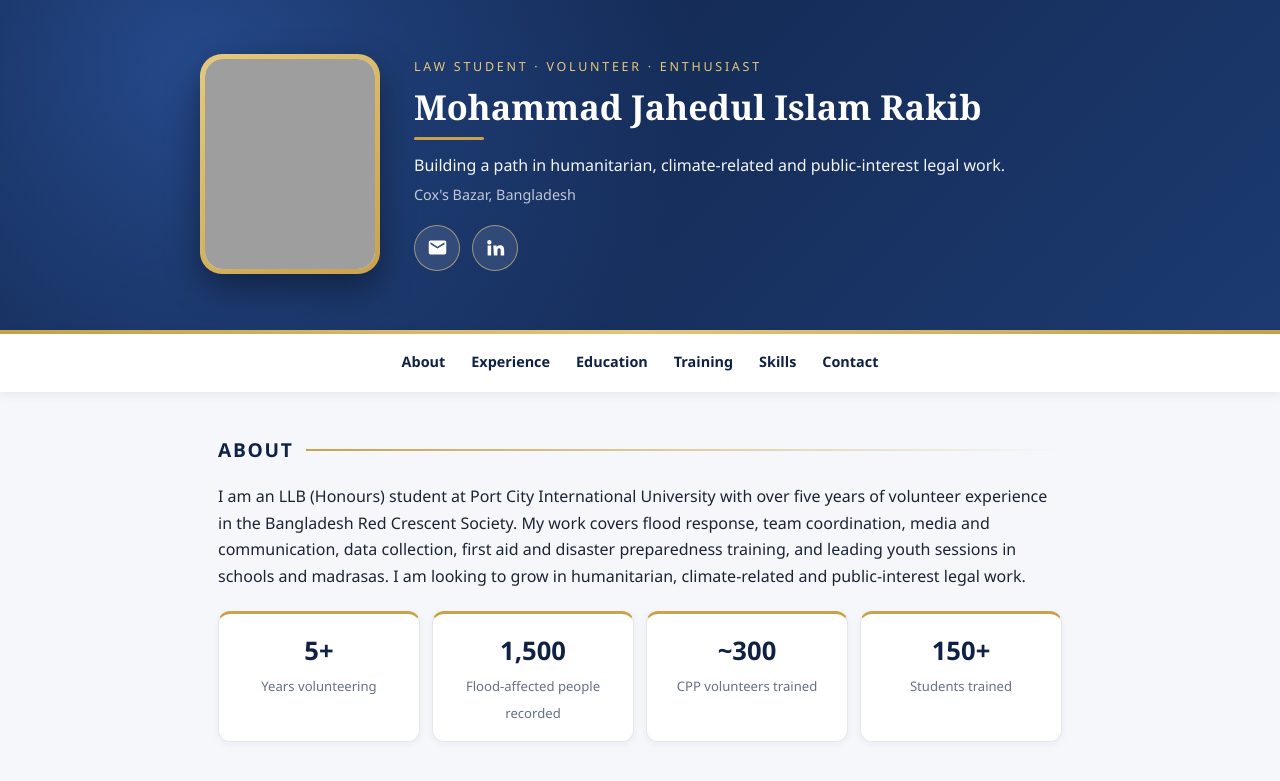
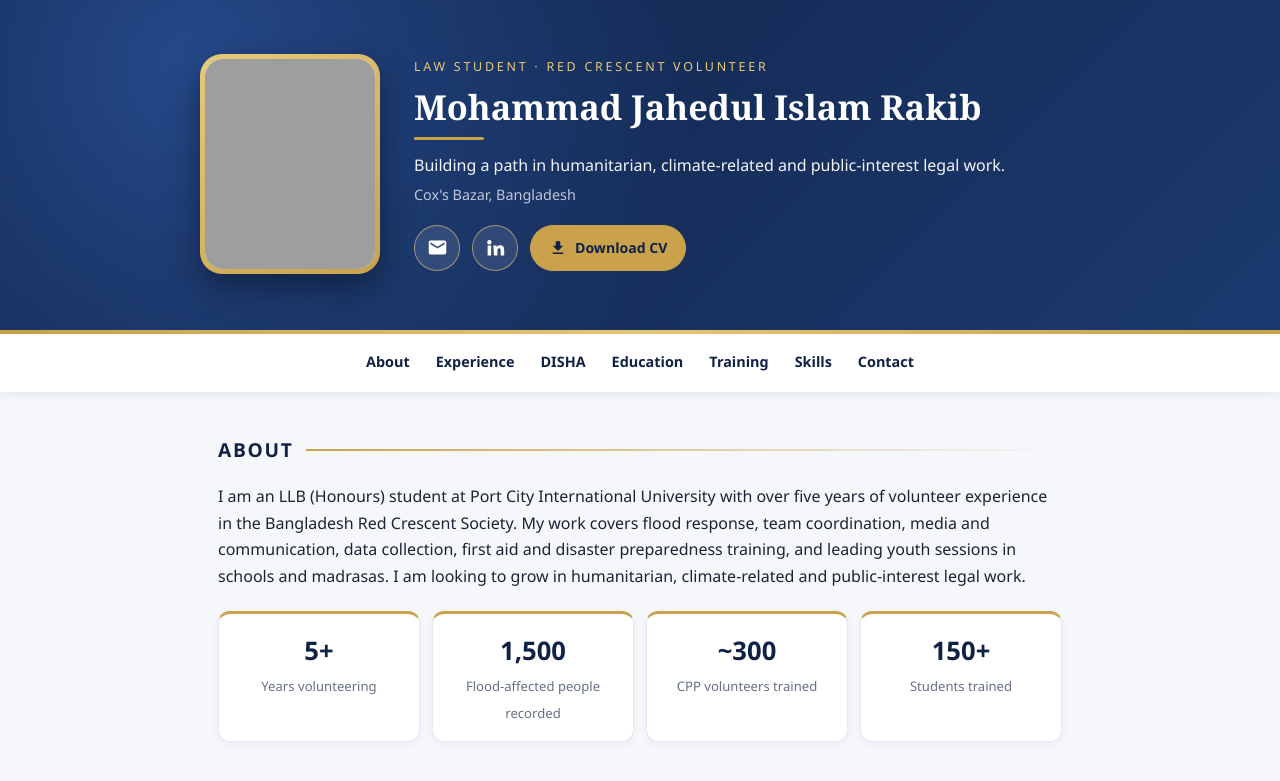
Before and after one commit to mohammadjahedulislamrakib-beep/mohammadjahedulislamrakib-beep.github.io, a plain HTML site: page index.html in a window 1280 px wide. Shown: the top 781 px of the page. Drawn offline with Linux system fonts and the light colour scheme; grey boxes are pictures that could not be loaded.

Commit message:
Update index.html

```diff
--- a/index.html
+++ b/index.html
@@ -25,6 +25,9 @@ body{font-family:'Segoe UI',Roboto,Helvetica,Arial,sans-serif;color:var(--text);
 .icons a{width:46px;height:46px;border-radius:50%;background:rgba(255,255,255,.1);border:1px solid rgba(230,201,122,.6);display:flex;align-items:center;justify-content:center;transition:.2s;}
 .icons a:hover{background:var(--gold);transform:translateY(-3px);}
 .icons svg{width:21px;height:21px;fill:#fff;}
+.icons a.cvpill{width:auto;padding:0 18px;gap:8px;border-radius:23px;background:var(--gold);border-color:var(--gold);color:var(--navy);text-decoration:none;font-size:.88rem;font-weight:700;order:3;}
+.icons a.cvpill svg{width:18px;height:18px;fill:var(--navy);}
+.icons a.cvpill:hover{background:var(--gold2);}
 
 nav{background:#fff;position:sticky;top:0;z-index:20;display:flex;flex-wrap:wrap;justify-content:center;gap:4px 22px;padding:12px 10px;box-shadow:0 2px 10px rgba(15,33,68,.08);}
 nav a{color:var(--navy);text-decoration:none;font-size:.9rem;font-weight:600;padding:4px 2px;border-bottom:2px solid transparent;}
@@ -84,12 +87,13 @@ footer{text-align:center;color:var(--muted);font-size:.85rem;padding:22px;border
   <div class="hero-in">
     <div class="photo"><img src="photo.png" alt="Mohammad Jahedul Islam Rakib"></div>
     <div class="who">
-      <p class="eyebrow">Law Student &middot; Volunteer &middot; Enthusiast</p>
+      <p class="eyebrow">Law Student &middot; Red Crescent Volunteer</p>
       <h1>Mohammad Jahedul Islam Rakib</h1>
       <div class="line"></div>
       <p class="role">Building a path in humanitarian, climate-related and public-interest legal work.</p>
       <p class="loc">Cox's Bazar, Bangladesh</p>
       <div class="icons">
+        <a class="cvpill" href="Rakib_CV.pdf" download="Rakib_CV.pdf" aria-label="Download CV" title="Download CV"><svg viewBox="0 0 24 24"><path d="M5 20h14v-2H5v2zM19 9h-4V3H9v6H5l7 7 7-7z"/></svg>Download CV</a>
         <a href="mailto:mohammadjahedulislamrakib@gmail.com" aria-label="Email" title="Email">
           <svg viewBox="0 0 24 24"><path d="M20 4H4a2 2 0 0 0-2 2v12a2 2 0 0 0 2 2h16a2 2 0 0 0 2-2V6a2 2 0 0 0-2-2zm0 4.2-8 5-8-5V6l8 5 8-5z"/></svg>
         </a>
@@ -104,6 +108,7 @@ footer{text-align:center;color:var(--muted);font-size:.85rem;padding:22px;border
 <nav>
   <a href="#about">About</a>
   <a href="#experience">Experience</a>
+  <a href="#disha">DISHA</a>
   <a href="#education">Education</a>
   <a href="#training">Training</a>
   <a href="#skills">Skills</a>
@@ -267,6 +272,7 @@ footer{text-align:center;color:var(--muted);font-size:.85rem;padding:22px;border
   <p>Open to internships, volunteering and learning opportunities in humanitarian and public-interest law.</p>
   <a class="btn" href="mailto:mohammadjahedulislamrakib@gmail.com"><svg viewBox="0 0 24 24"><path d="M20 4H4a2 2 0 0 0-2 2v12a2 2 0 0 0 2 2h16a2 2 0 0 0 2-2V6a2 2 0 0 0-2-2zm0 4.2-8 5-8-5V6l8 5 8-5z"/></svg>Email</a>
   <a class="btn" href="https://linkedin.com/in/mohammadjahedulislamrakib" target="_blank" rel="noopener"><svg viewBox="0 0 24 24"><path d="M4.98 3.5a2.5 2.5 0 1 1 0 5 2.5 2.5 0 0 1 0-5zM3 9.75h4V21H3zM9.5 9.75h3.8v1.6h.06c.53-1 1.84-2.05 3.78-2.05 4.04 0 4.78 2.66 4.78 6.1V21h-4v-5.2c0-1.24-.02-2.84-1.73-2.84-1.73 0-2 1.35-2 2.75V21h-4z"/></svg>LinkedIn</a>
+  <a class="btn" href="Rakib_CV.pdf" download="Rakib_CV.pdf"><svg viewBox="0 0 24 24"><path d="M5 20h14v-2H5v2zM19 9h-4V3H9v6H5l7 7 7-7z"/></svg>Download CV</a>
 </section>
 
 </main>
```
